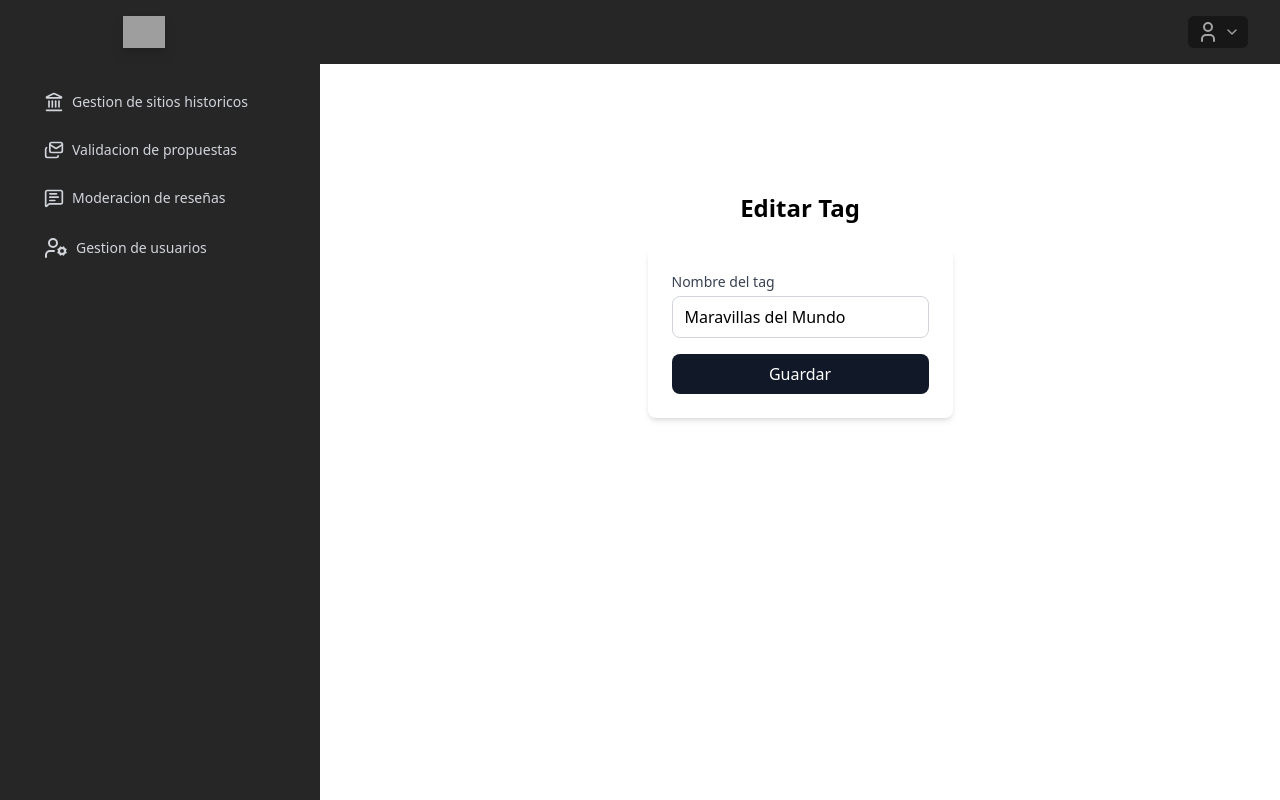
After one commit to AdrianASambido/Proyecto-de-software, a Flask app: page /tags/editar/1 in a window 1280 px wide. The commit adds this page. Run offline with Flask 3, Linux system fonts and the light colour scheme; some libraries are stand-ins or nearby versions; grey boxes are pictures that could not be loaded.

Commit message:
Funcionalidad de editar tags

```diff
--- a/admin/src/core/board_tags.py
+++ b/admin/src/core/board_tags.py
@@ -6,6 +6,7 @@ tags= [
         "id": 1,
         "nombre": "Maravillas del Mundo",
         "slug": "maravillas-del-mundo",
+        "fecha_creacion": date(2023, 10, 1),
     }
 ]
 def get_tags():
@@ -29,6 +30,25 @@ def add_tag(tag_data):
     return nuevo_tag
 
 
+def update_tag(tag_id, tag_data):
+    for tag in tags:
+        if tag["id"] == tag_id:
+            tag["nombre"] = tag_data.get("nombre", tag["nombre"])
+            tag["slug"] = generate_slug(tag_data.get("nombre", tag["nombre"]))
+            tag["fecha_creacion"] = tag.get("fecha_creacion", tag["fecha_creacion"])
+            tag["fecha_modificacion"] = date.today()
+            return tag
+    return None
+
+
+def delete_tag(tag_id):
+    global tags
+    tags = [tag for tag in tags if tag["id"] != tag_id]
+    #db.session.delete(tag) cuando exista la base de datos
+    #db.session.commit() cuando exista la base de datos
+    return True
+
+
 import unicodedata
 import re
 
@@ -42,3 +62,10 @@ def generate_slug(name):
     # Quitar guiones al inicio y fin
     slug = slug.strip('-')
     return slug
+
+
+def get_tag_by_id(tag_id):
+    for tag in tags:
+        if tag["id"] == tag_id:
+            return tag
+    return None
--- a/admin/src/web/controllers/tags.py
+++ b/admin/src/web/controllers/tags.py
@@ -21,3 +21,21 @@ def add_tag():
     board_tags.add_tag(tag_data)
 
     return redirect(url_for("tags.index"))
+
+@bp.get("/editar/<int:tag_id>")
+def edit_form(tag_id):
+    tag = board_tags.get_tag_by_id(tag_id)
+    return render_template("tags/edit_tag.html", tag=tag)
+
+@bp.post("/editar/<int:tag_id>")
+def edit_tag(tag_id):
+    tag_data = dict(request.form)
+    board_tags.update_tag(tag_id, tag_data)
+
+    return redirect(url_for("tags.index"))
+
+
+@bp.post("/eliminar/<int:tag_id>")
+def delete_tag(tag_id):
+    board_tags.delete_tag(tag_id)
+    return redirect(url_for("tags.index"))
--- a/admin/src/web/templates/common/_form.html
+++ b/admin/src/web/templates/common/_form.html
@@ -19,6 +19,7 @@
         id="{{ field.name }}"
         name="{{ field.name }}"
         placeholder="{{ field.placeholder | default('') }}"
+        value="{{ field.value | default('') }}"
         class="w-full border border-gray-300 rounded-lg px-3 py-2 focus:ring-2 focus:ring-indigo-500 focus:outline-none"
         {% if field.required %}required{% endif %}
       >
--- /dev/null
+++ b/admin/src/web/templates/tags/edit_tag.html
@@ -0,0 +1,14 @@
+{% extends "basic-structure-w-sidebar.html" %}
+{% from "common/_form.html" import render_form %}
+<!-- {% block title %}Nuevo Tag{% endblock %} -->
+
+{% block content %}
+  <h1 class="text-2xl font-bold mb-6">Editar Tag</h1>
+  {{ render_form(
+    action=url_for('tags.edit_tag', tag_id=tag.id),
+    fields=[
+      {"name": "nombre", "label": "Nombre del tag", "type": "text", "placeholder": "Ingrese un nombre para el tag", "value": tag.nombre, "required": True},
+    ],
+    submit_text="Guardar"
+) }}
+{% endblock %}
```
Also changed, not shown: admin/src/web/templates/tags/tags_table.html (+15 -1 lines), admin/static/icons/edit.svg (added).
